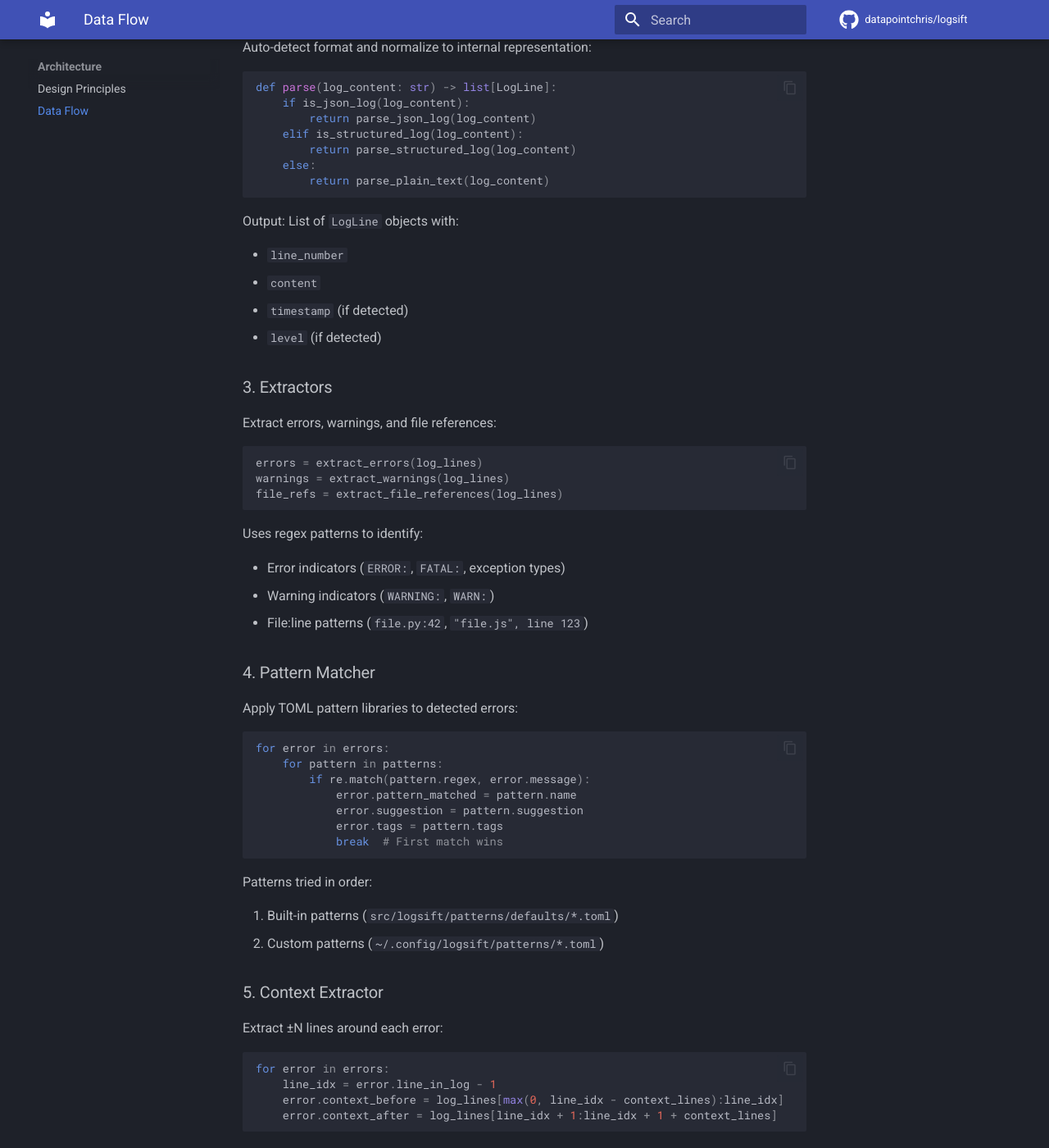
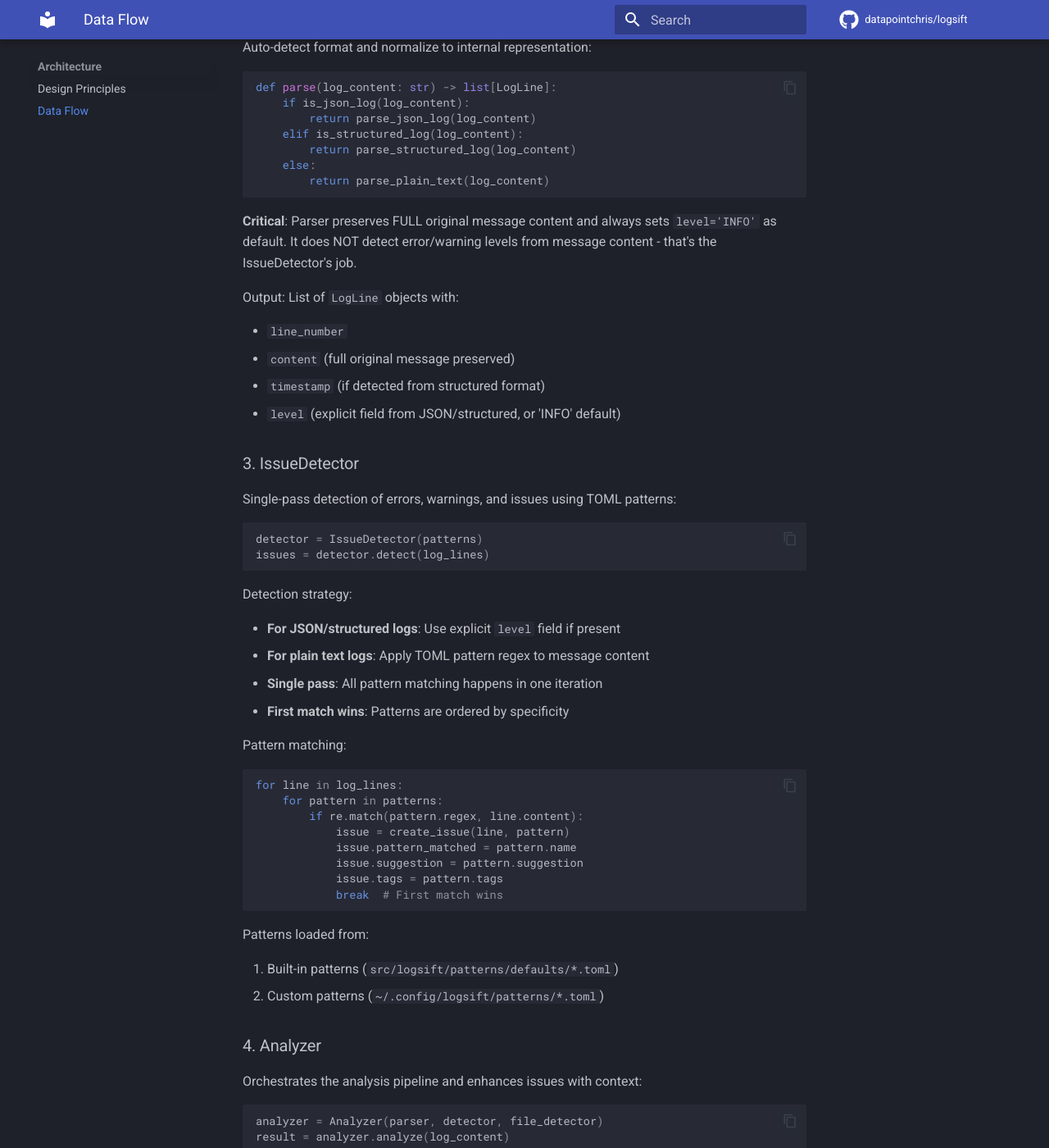
Before and after one commit to datapointchris/logsift, an MkDocs documentation site: the page built from docs/architecture/data-flow.md, in a window 1280 px wide and 1400 px high, scrolled down 731 px. Shown: the whole window at 82% size. Built offline with MkDocs 1.6.1 and Material for MkDocs 9.7.7, drawn with Linux system fonts in a browser that asks for light colours; comment, search, counter and statistics services are not loaded; the version menu is left out; some of the changed text lies outside the part shown.

````diff
--- a/docs/architecture/data-flow.md
+++ b/docs/architecture/data-flow.md
@@ -5,7 +5,7 @@ How log analysis works internally in logsift.
 ## Overview
 
 ```
-Input → Parser → Extractors → Pattern Matcher → Context Extractor → Formatter → Output
+Input → Parser → IssueDetector → Analyzer → Formatter → Output
 ```
 
 ## Detailed Pipeline
@@ -37,62 +37,77 @@ def parse(log_content: str) -> list[LogLine]:
         return parse_plain_text(log_content)
 ```
 
+**Critical**: Parser preserves FULL original message content and always sets `level='INFO'` as default. It does NOT detect error/warning levels from message content - that's the IssueDetector's job.
+
 Output: List of `LogLine` objects with:
 
 - `line_number`
-- `content`
-- `timestamp` (if detected)
-- `level` (if detected)
+- `content` (full original message preserved)
+- `timestamp` (if detected from structured format)
+- `level` (explicit field from JSON/structured, or 'INFO' default)
 
-### 3. Extractors
+### 3. IssueDetector
 
-Extract errors, warnings, and file references:
+Single-pass detection of errors, warnings, and issues using TOML patterns:
 
 ```python
-errors = extract_errors(log_lines)
-warnings = extract_warnings(log_lines)
-file_refs = extract_file_references(log_lines)
+detector = IssueDetector(patterns)
+issues = detector.detect(log_lines)
 ```
 
-Uses regex patterns to identify:
+Detection strategy:
 
-- Error indicators (`ERROR:`, `FATAL:`, exception types)
-- Warning indicators (`WARNING:`, `WARN:`)
-- File:line patterns (`file.py:42`, `"file.js", line 123`)
+- **For JSON/structured logs**: Use explicit `level` field if present
+- **For plain text logs**: Apply TOML pattern regex to message content
+- **Single pass**: All pattern matching happens in one iteration
+- **First match wins**: Patterns are ordered by specificity
 
-### 4. Pattern Matcher
-
-Apply TOML pattern libraries to detected errors:
+Pattern matching:
 
 ```python
-for error in errors:
+for line in log_lines:
     for pattern in patterns:
-        if re.match(pattern.regex, error.message):
-            error.pattern_matched = pattern.name
-            error.suggestion = pattern.suggestion
-            error.tags = pattern.tags
+        if re.match(pattern.regex, line.content):
+            issue = create_issue(line, pattern)
+            issue.pattern_matched = pattern.name
+            issue.suggestion = pattern.suggestion
+            issue.tags = pattern.tags
             break  # First match wins
 ```
 
-Patterns tried in order:
+Patterns loaded from:
 
 1. Built-in patterns (`src/logsift/patterns/defaults/*.toml`)
 2. Custom patterns (`~/.config/logsift/patterns/*.toml`)
 
-### 5. Context Extractor
+### 4. Analyzer
 
-Extract ±N lines around each error:
+Orchestrates the analysis pipeline and enhances issues with context:
 
 ```python
-for error in errors:
-    line_idx = error.line_in_log - 1
-    error.context_before = log_lines[max(0, line_idx - context_lines):line_idx]
-    error.context_after = log_lines[line_idx + 1:line_idx + 1 + context_lines]
+analyzer = Analyzer(parser, detector, file_detector)
+result = analyzer.analyze(log_content)
+```
+
+Responsibilities:
+
+- Extract file references from error messages
+- Add ±N lines of context around each issue
+- Generate actionable items from suggestions
+- Calculate statistics
+
+Context extraction:
+
+```python
+for issue in issues:
+    line_idx = issue.line_in_log - 1
+    issue.context_before = log_lines[max(0, line_idx - context_lines):line_idx]
+    issue.context_after = log_lines[line_idx + 1:line_idx + 1 + context_lines]
 ```
 
 Default: `context_lines = 2`
 
-### 6. Formatter
+### 5. Formatter
 
 Convert to JSON or Markdown based on format:
 
````
Also changed, not shown: other parts of docs/architecture/data-flow.md (+1 -1 lines), docs/architecture/design-principles.md (+2 -2 lines), docs/cli-reference.md (+127 -40 lines), docs/concepts/pattern-matching.md (+61 -13 lines).
